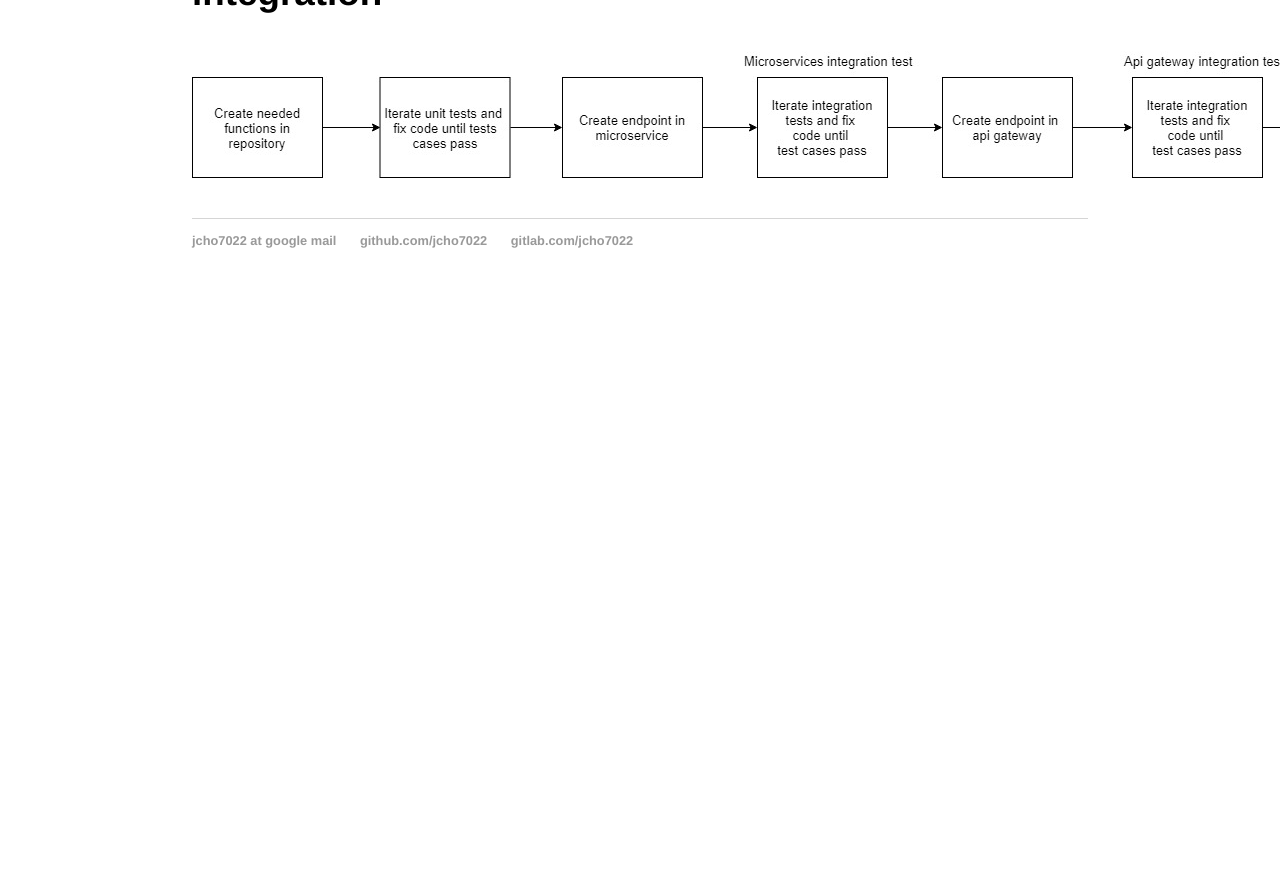
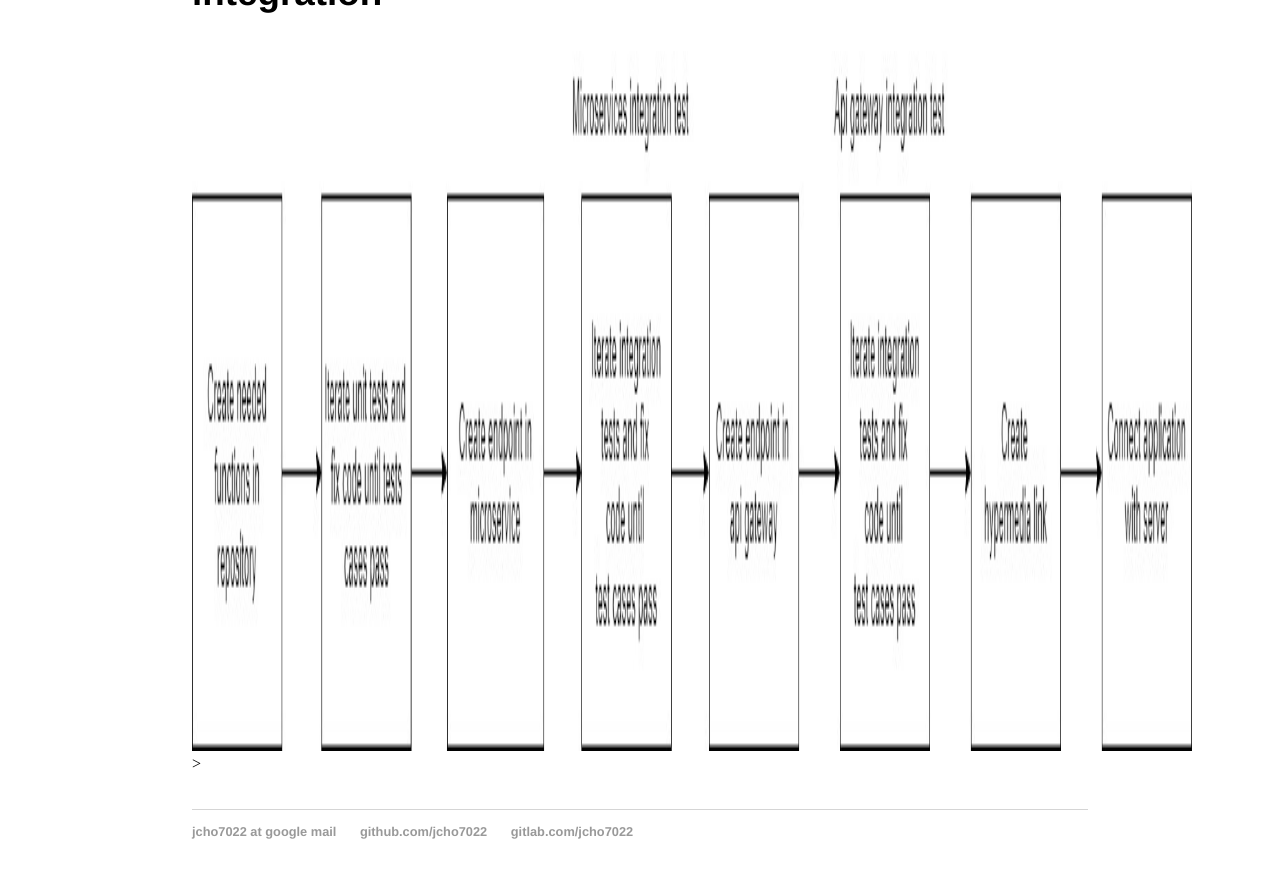
Before and after one commit to jcho7022/jcho7022.github.io, a Jekyll site: the page built from projects/float/index.html, in a window 1280 px wide and 900 px high, scrolled down 6138 px. Shown: the top 878 px of the window. Built offline with Jekyll 4.4.1, drawn with Linux system fonts in a browser that asks for light colours; before the commit the page ends 6447 px from its top, so only the background shows below that.

Commit message:
Update index.html

```diff
--- a/projects/float/index.html
+++ b/projects/float/index.html
@@ -81,6 +81,6 @@ Users can interact with shops owners using a built in instant messaging and sear
 
 
    <h3>General development pipeline using continuous integration</h3>
-    <img src="CI_development.jpg" alt="CI_development">
+    <img src="CI_development.jpg" alt="CI_development" height="700px" width="1000px">>
 
 <br><br><br>
```
